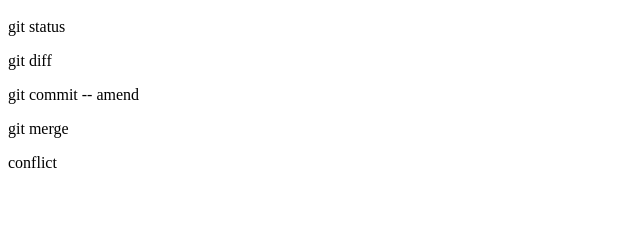
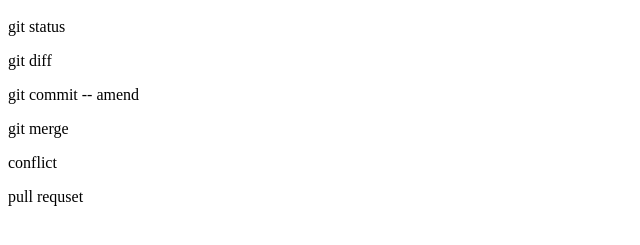
Before and after one commit to masyuds/git_tutorial, a plain HTML site: page index.html in a window 1280 px wide. Shown: the part 57-302 px from the top of the page, without its empty margins (0-640 px from the left). Drawn offline with Linux system fonts and the light colour scheme.

Commit message:
pullrequestを追記

```diff
--- a/index.html
+++ b/index.html
@@ -4,3 +4,4 @@
 <p> git commit -- amend</p>
 <p>git merge</p>
 <p>conflict</p>
+<p>pull requset</p>
```
